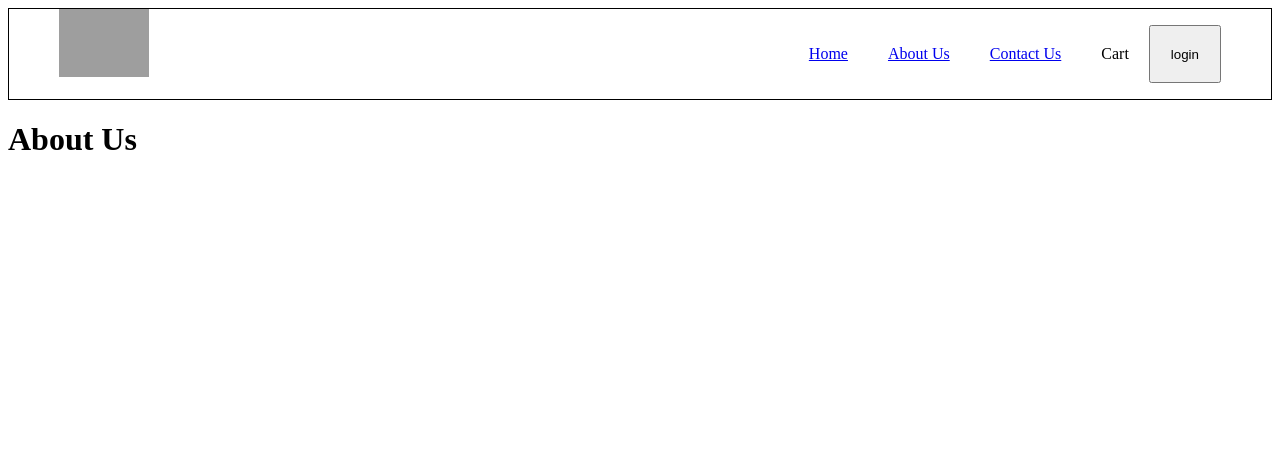
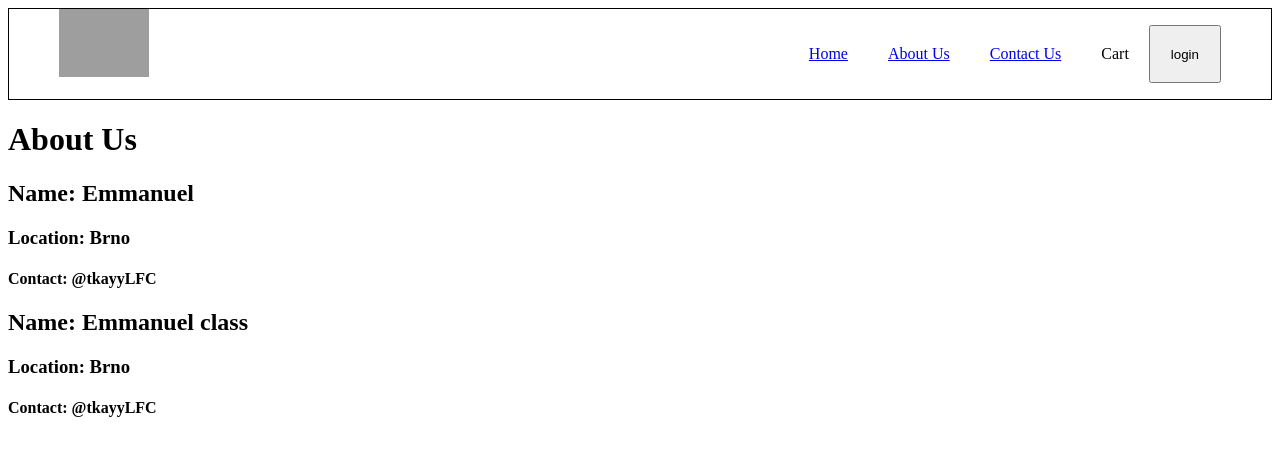
Before and after one commit to Tkayy729/Hello-React, a React (Vite) app: page /about-us in a window 1280 px wide. Shown: the top 456 px of the page. Built offline with nearby package versions, Linux system fonts and the light colour scheme; grey boxes are pictures that could not be loaded.

Commit message:
display user card

```diff
--- a/src/components/AboutUs.js
+++ b/src/components/AboutUs.js
@@ -1,7 +1,12 @@
+import User from "./User";
+import UserClass from "./UserClass";
+
 const AboutUs = () => {
   return (
     <div>
       <h1>About Us</h1>
+      <User />
+      <UserClass name= {"Emmanuel class"}/>
     </div>
   );
 };
```
